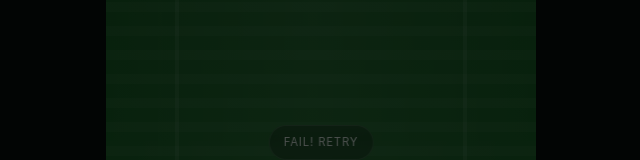
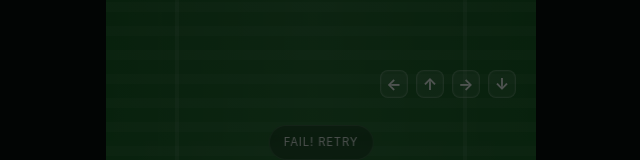
Before and after one commit to phector-io/haaland-simulator, a React (Vite) app: page / in a window 1280 px wide. Shown: the part 622-782 px from the top of the page, without its empty margins (319-959 px from the left). Built offline with nearby package versions, Linux system fonts and the light colour scheme.

Commit message:
Add desktop controls for keyboard navigation with keycap indicators

```diff
--- a/src/App.css
+++ b/src/App.css
@@ -315,6 +315,33 @@ body {
   -webkit-backdrop-filter: blur(6px);
 }
 
+.desktop-controls {
+  position: absolute;
+  right: 20px;
+  bottom: max(80px, env(safe-area-inset-bottom));
+  display: flex;
+  align-items: center;
+  gap: 8px;
+  z-index: 10;
+  pointer-events: none;
+}
+
+.keycap {
+  display: inline-flex;
+  align-items: center;
+  justify-content: center;
+  width: 28px;
+  height: 28px;
+  border-radius: 8px;
+  background: rgba(255, 255, 255, 0.08);
+  border: 1px solid rgba(255, 255, 255, 0.2);
+  box-shadow: inset 0 0 0 1px rgba(255, 255, 255, 0.05);
+  color: rgba(255, 255, 255, 0.92);
+  font-size: 1rem;
+  font-weight: 700;
+  line-height: 1;
+}
+
 .joystick {
   position: absolute;
   right: max(14px, env(safe-area-inset-right));
--- a/src/App.tsx
+++ b/src/App.tsx
@@ -50,6 +50,15 @@ function App() {
 
                     <div className="message-box">{message}</div>
 
+                    {!showJoystick && (
+                        <div className="desktop-controls" aria-label="Use arrow keys to move">
+                            <span className="keycap">←</span>
+                            <span className="keycap">↑</span>
+                            <span className="keycap">→</span>
+                            <span className="keycap">↓</span>
+                        </div>
+                    )}
+
                     {showJoystick && (
                         <div
                             className={`joystick${joystick.active ? " active" : ""}`}
```
